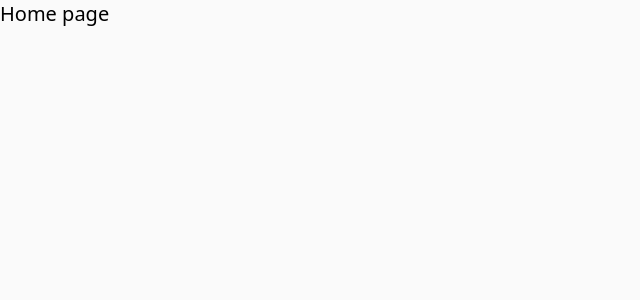
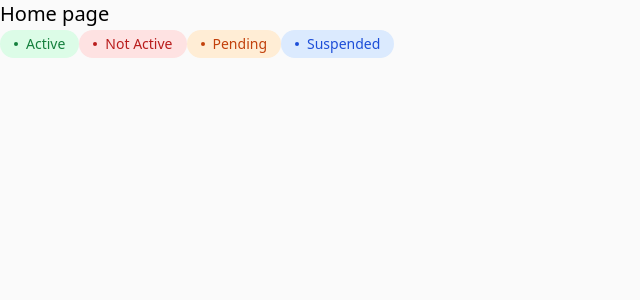
Before and after one commit to kostyaslob/BizCRM, a Next.js app: page / in a window 1280 px wide. Shown: the top 300 px of the page, without its empty margins (0-640 px from the left). Built offline with nearby package versions, Linux system fonts and the light colour scheme.

Commit message:
add StatusLabel with TailWind

```diff
--- a/src/app/components/status-label.tsx
+++ b/src/app/components/status-label.tsx
@@ -1,16 +1,31 @@
 import React from "react";
 
 export enum Status {
-    Active,
-    NoActive,
-    Pending,
-    Suspended
+    Active = "active",
+    NotActive = "notActive",
+    Pending = "pending",
+    Suspended = "suspended"
 }
 
 export interface StatusLabelProps {
     children: React.ReactNode;
+    status: Status;
+
 }
 
-export default function StatusLabel({ children }: StatusLabelProps) {
-    return <span>{children}</span>;
+export default function StatusLabel({ children, status }: StatusLabelProps) {
+    return (
+        <div
+            className={`inline-flex items-center  py-1 px-3.5 rounded-3xl text-sm font-medium ${
+                status === Status.Active && "text-green-700 bg-green-100" ||
+                status === Status.NotActive && "text-red-700 bg-red-100" ||
+                status === Status.Pending && "text-orange-700 bg-orange-100" ||
+                status === Status.Suspended && "text-blue-700 bg-blue-100" ||
+                ""
+                }`}
+        >
+            <div className="w-1 h-1 mr-2 rounded-full bg-current" />
+            {children}
+        </div>
+    );
 }
--- a/src/app/page.tsx
+++ b/src/app/page.tsx
@@ -1,7 +1,13 @@
+import StatusLabel, { Status } from "./components/status-label"
+
 export default function Home() {
   return (
     <main>
-        <h1 className="text-xl">Home page</h1>
+      <h1 className="text-xl">Home page</h1>
+      <StatusLabel status={Status.Active}>Active</StatusLabel>
+      <StatusLabel status={Status.NotActive}>Not Active</StatusLabel>
+      <StatusLabel status={Status.Pending}>Pending</StatusLabel>
+      <StatusLabel status={Status.Suspended}>Suspended</StatusLabel>
     </main>
-  )
+  );
 }
```
